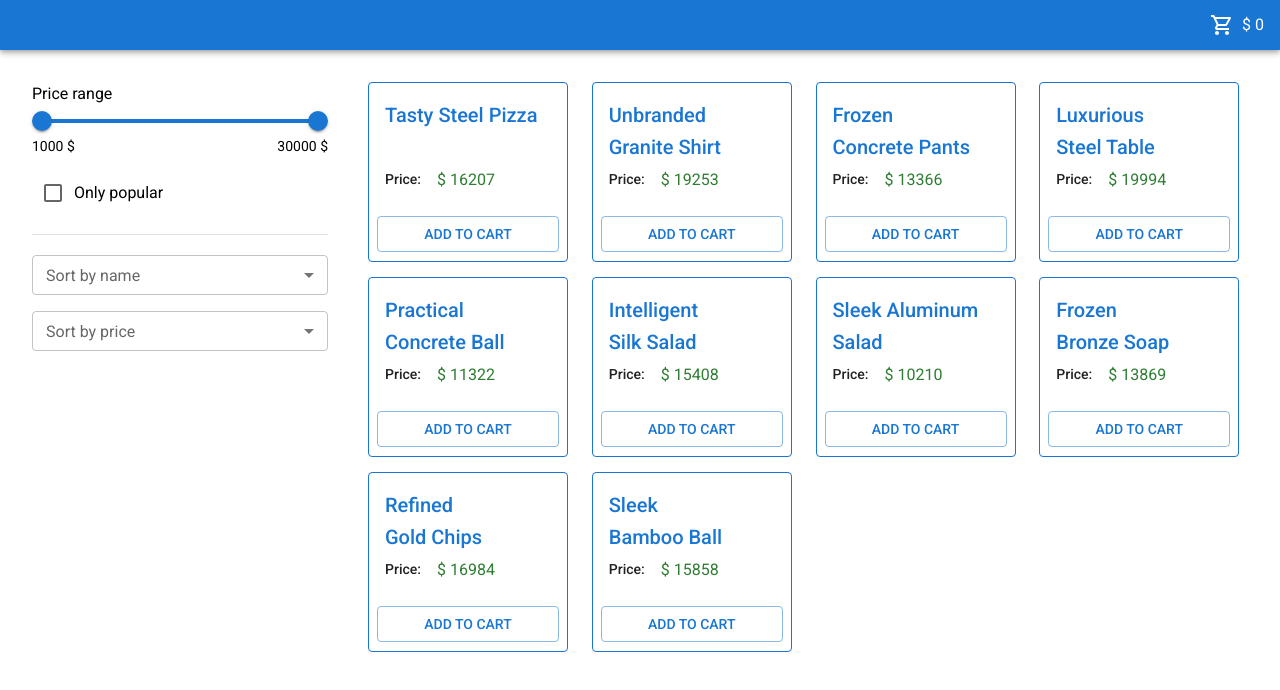
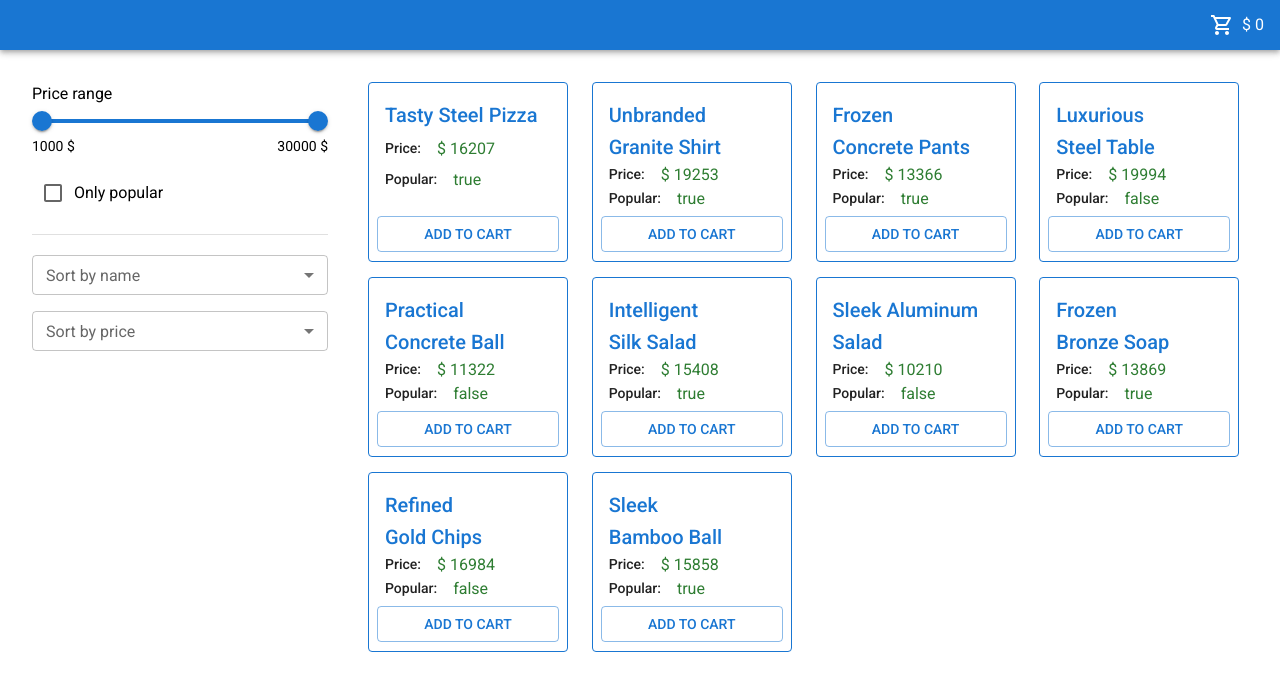
Before and after one commit to pashka1837/voshod, a Next.js app: page / in a window 1280 px wide. Shown: the top 690 px of the page. Built offline with nearby package versions, Linux system fonts and the light colour scheme; what @mui/material-nextjs would draw is missing.

Commit message:
feat: product popular desc added

```diff
--- a/src/components/Products/Product.tsx
+++ b/src/components/Products/Product.tsx
@@ -28,7 +28,7 @@ export const Product = memo(function Product({
         borderColor: "var(--mui-palette-primary-main)",
         height: "180px",
         maxWidth: { xs: "380px", sm: "200px" },
-        minWidth: "170px",
+        minWidth: "180px",
         width: "100%",
       }}
     >
@@ -57,6 +57,12 @@ export const Product = memo(function Product({
                 $ {product.price}
               </Typography>
             </Stack>
+            <Stack direction={"row"} spacing={2} alignItems={"center"}>
+              <Typography variant="subtitle2">Popular: </Typography>
+              <Typography color="success" variant="body1">
+                {`${product.popular}`}
+              </Typography>
+            </Stack>
           </CardContent>
         </CardActionArea>
       </Link>
--- a/src/components/SingleProduct.tsx
+++ b/src/components/SingleProduct.tsx
@@ -57,6 +57,12 @@ export function SingleProduct({ product }: SingleProductProps) {
             $ {product.price}
           </Typography>
         </Stack>
+        <Stack direction={"row"} spacing={2} alignItems={"center"}>
+          <Typography variant="subtitle2">Popular: </Typography>
+          <Typography color="success" variant="body1">
+            {`${product.popular}`}
+          </Typography>
+        </Stack>
       </CardContent>
       <CardActions>
         <CartAction prodId={product.id} price={product.price} cartQnt={qnt} />
```
Also changed, not shown: src/store/CartProvider.tsx (+0 -9 lines).
